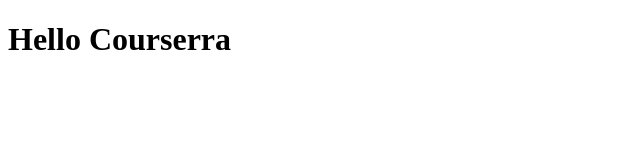
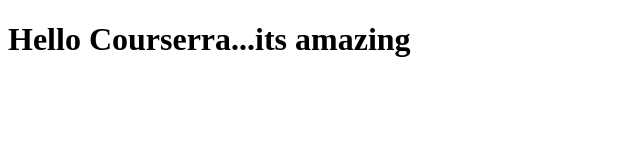
Before and after one commit to kalyani92/coursera-test, a plain HTML site: page site/index.html in a window 1280 px wide. Shown: the whole page, without its empty margins (0-640 px from the left). Drawn offline with Linux system fonts and the light colour scheme.

Commit message:
small addition

```diff
--- a/site/index.html
+++ b/site/index.html
@@ -4,6 +4,6 @@
 	<title>Hello Coursers</title>
 </head>
 <body>
-<h1>Hello Courserra</h1>
+<h1>Hello Courserra...its amazing</h1>
 </body>
 </html>
```
